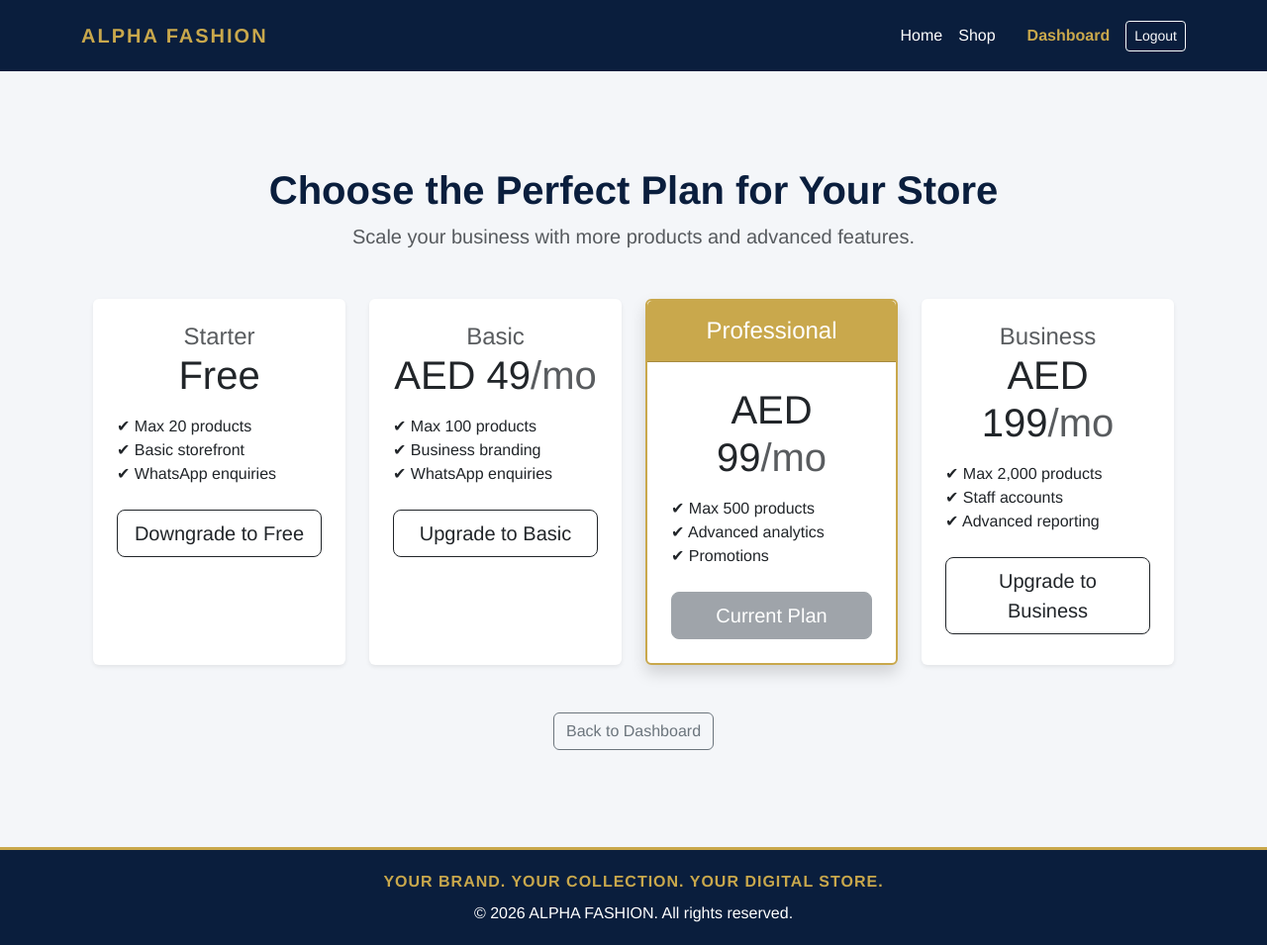
After one commit to Iniobongcodex2/alpha-fashion, a Django app: page /dashboard/pricing/ in a window 1280 px wide. The commit adds this page. Shown: the whole page at 99% size. Run offline with Django 5.2, Linux system fonts and the light colour scheme; a user stored in the database is signed in; tables that the repository leaves empty hold one stand-in row (values such as "Sample post").

Commit message:
Stage 18: Completed subscription plans and upgrade system

```diff
--- a/core/urls.py
+++ b/core/urls.py
@@ -21,5 +21,9 @@ urlpatterns = [
     path('dashboard/product/<int:pk>/edit/', views.edit_product, name='edit_product'),
     path('dashboard/categories/', views.manage_categories, name='manage_categories'),
     path('dashboard/profile/', views.manage_profile, name='manage_profile'),
+    path('dashboard/pricing/', views.pricing, name='pricing'),
+    path('dashboard/upgrade-plan/', views.upgrade_plan, name='upgrade_plan'),
+
+    # ALPHA Super-Admin URLs
     path('control-center/', views.super_admin_dashboard, name='super_admin_dashboard'),
 ]
--- a/core/views.py
+++ b/core/views.py
@@ -246,3 +246,32 @@ def super_admin_dashboard(request):
     }
 
     return render(request, 'core/super_admin_dashboard.html', context)
+@login_required
+def pricing(request):
+    membership = BusinessMembership.objects.filter(user=request.user).first()
+    if not membership:
+        return redirect('home')
+
+    # Pass the business so the template knows which plan is currently active
+    return render(request, 'core/pricing.html', {'business': membership.business})
+
+@login_required
+def upgrade_plan(request):
+    if request.method == 'POST':
+        membership = BusinessMembership.objects.filter(user=request.user).first()
+        if not membership:
+            return redirect('home')
+
+        business = membership.business
+        new_plan = request.POST.get('plan')
+
+        # Security check: Ensure the submitted plan is valid
+        valid_plans = ['Free', 'Basic', 'Professional', 'Business']
+        if new_plan in valid_plans:
+            business.subscription_status = new_plan
+            business.save()
+
+        return redirect('dashboard')
+
+    # If someone tries to visit the URL directly without submitting the form
+    return redirect('pricing')
--- /dev/null
+++ b/templates/core/pricing.html
@@ -0,0 +1,118 @@
+{% extends 'base.html' %}
+
+{% block title %}Upgrade Your Plan - ALPHA FASHION{% endblock %}
+
+{% block content %}
+<div class="container py-5">
+    <div class="text-center mb-5">
+        <h1 style="color: var(--alpha-navy); font-weight: bold;">Choose the Perfect Plan for Your Store</h1>
+        <p class="lead text-muted">Scale your business with more products and advanced features.</p>
+    </div>
+
+    <div class="row row-cols-1 row-cols-md-2 row-cols-lg-4 mb-4 text-center">
+
+        <!-- Free Plan -->
+        <div class="col mb-4">
+            <div class="card h-100 shadow-sm border-0">
+                <div class="card-body p-4">
+                    <h4 class="my-0 fw-normal text-muted">Starter</h4>
+                    <h1 class="card-title pricing-card-title">Free</h1>
+                    <ul class="list-unstyled mt-3 mb-4 text-start">
+                        <li>✔ Max 20 products</li>
+                        <li>✔ Basic storefront</li>
+                        <li>✔ WhatsApp enquiries</li>
+                    </ul>
+                    {% if business.subscription_status == 'Free' %}
+                        <button class="w-100 btn btn-lg btn-secondary" disabled>Current Plan</button>
+                    {% else %}
+                        <form method="POST" action="{% url 'upgrade_plan' %}">
+                            {% csrf_token %}
+                            <input type="hidden" name="plan" value="Free">
+                            <button type="submit" class="w-100 btn btn-lg btn-outline-dark">Downgrade to Free</button>
+                        </form>
+                    {% endif %}
+                </div>
+            </div>
+        </div>
+
+        <!-- Basic Plan -->
+        <div class="col mb-4">
+            <div class="card h-100 shadow-sm border-0">
+                <div class="card-body p-4">
+                    <h4 class="my-0 fw-normal text-muted">Basic</h4>
+                    <h1 class="card-title pricing-card-title">AED 49<span class="text-muted fw-light">/mo</span></h1>
+                    <ul class="list-unstyled mt-3 mb-4 text-start">
+                        <li>✔ Max 100 products</li>
+                        <li>✔ Business branding</li>
+                        <li>✔ WhatsApp enquiries</li>
+                    </ul>
+                    {% if business.subscription_status == 'Basic' %}
+                        <button class="w-100 btn btn-lg btn-secondary" disabled>Current Plan</button>
+                    {% else %}
+                        <form method="POST" action="{% url 'upgrade_plan' %}">
+                            {% csrf_token %}
+                            <input type="hidden" name="plan" value="Basic">
+                            <button type="submit" class="w-100 btn btn-lg btn-outline-dark">Upgrade to Basic</button>
+                        </form>
+                    {% endif %}
+                </div>
+            </div>
+        </div>
+
+        <!-- Professional Plan -->
+        <div class="col mb-4">
+            <div class="card h-100 shadow border-0" style="border: 2px solid var(--alpha-gold) !important;">
+                <div class="card-header py-3 text-white" style="background-color: var(--alpha-gold);">
+                    <h4 class="my-0 fw-normal">Professional</h4>
+                </div>
+                <div class="card-body p-4">
+                    <h1 class="card-title pricing-card-title">AED 99<span class="text-muted fw-light">/mo</span></h1>
+                    <ul class="list-unstyled mt-3 mb-4 text-start">
+                        <li>✔ Max 500 products</li>
+                        <li>✔ Advanced analytics</li>
+                        <li>✔ Promotions</li>
+                    </ul>
+                    {% if business.subscription_status == 'Professional' %}
+                        <button class="w-100 btn btn-lg btn-secondary" disabled>Current Plan</button>
+                    {% else %}
+                        <form method="POST" action="{% url 'upgrade_plan' %}">
+                            {% csrf_token %}
+                            <input type="hidden" name="plan" value="Professional">
+                            <button type="submit" class="w-100 btn btn-lg btn-alpha-gold">Upgrade to Pro</button>
+                        </form>
+                    {% endif %}
+                </div>
+            </div>
+        </div>
+
+        <!-- Business Plan -->
+        <div class="col mb-4">
+            <div class="card h-100 shadow-sm border-0">
+                <div class="card-body p-4">
+                    <h4 class="my-0 fw-normal text-muted">Business</h4>
+                    <h1 class="card-title pricing-card-title">AED 199<span class="text-muted fw-light">/mo</span></h1>
+                    <ul class="list-unstyled mt-3 mb-4 text-start">
+                        <li>✔ Max 2,000 products</li>
+                        <li>✔ Staff accounts</li>
+                        <li>✔ Advanced reporting</li>
+                    </ul>
+                    {% if business.subscription_status == 'Business' %}
+                        <button class="w-100 btn btn-lg btn-secondary" disabled>Current Plan</button>
+                    {% else %}
+                        <form method="POST" action="{% url 'upgrade_plan' %}">
+                            {% csrf_token %}
+                            <input type="hidden" name="plan" value="Business">
+                            <button type="submit" class="w-100 btn btn-lg btn-outline-dark">Upgrade to Business</button>
+                        </form>
+                    {% endif %}
+                </div>
+            </div>
+        </div>
+
+    </div>
+
+    <div class="text-center mt-4">
+        <a href="{% url 'dashboard' %}" class="btn btn-outline-secondary">Back to Dashboard</a>
+    </div>
+</div>
+{% endblock %}
```
Also changed, not shown: templates/core/dashboard.html (+3 -5 lines).
